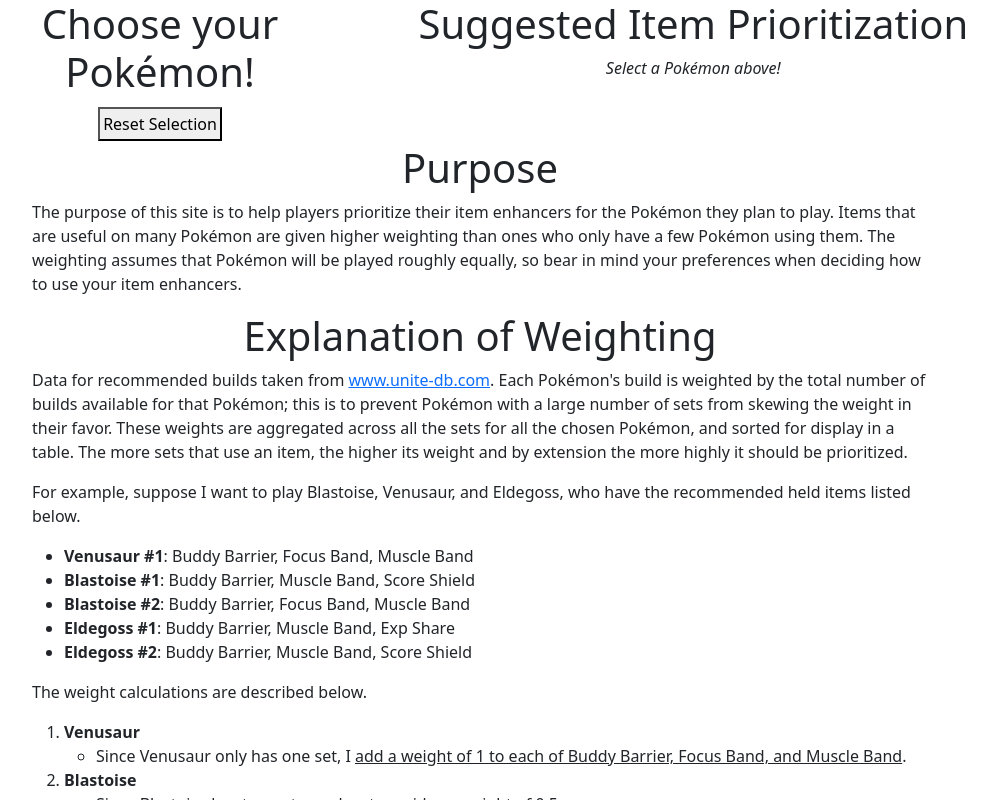
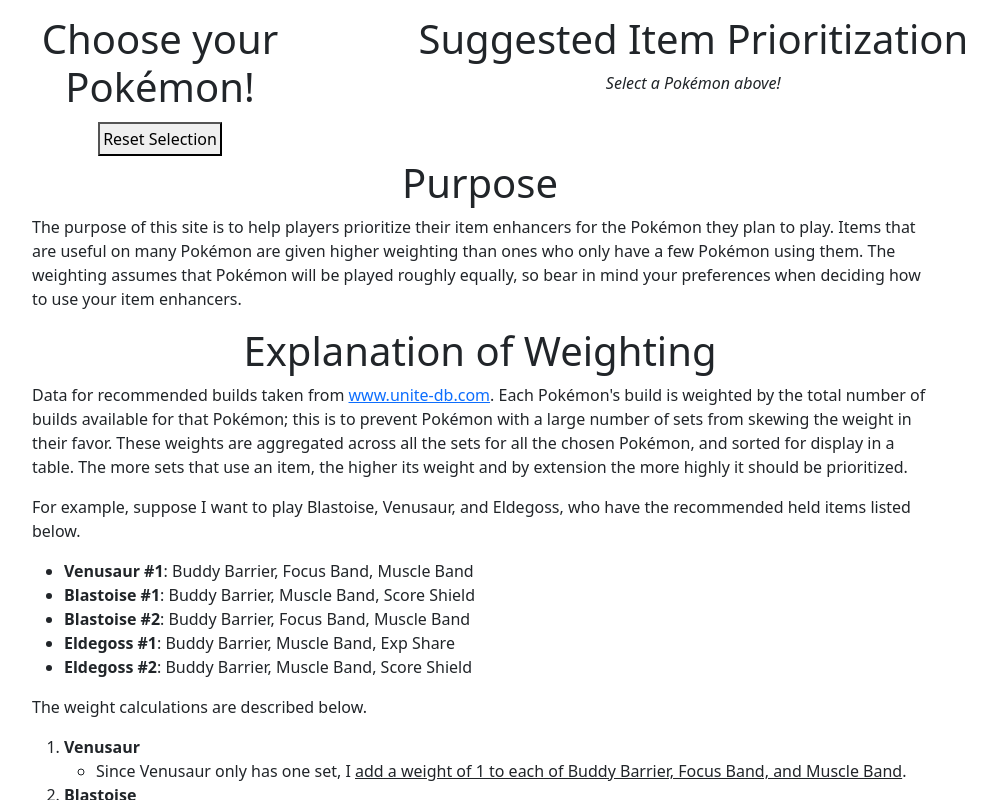
Before and after one commit to aturfah/unite-item-prioritization, a React (Create React App) app: page / in a window 1280 px wide. Shown: the top 800 px of the page, without its empty margins (160-1156 px from the left). Built offline with nearby package versions, Linux system fonts and the light colour scheme; no server answers.

Commit message:
spacing top

```diff
--- a/src/css/pageLayout.css
+++ b/src/css/pageLayout.css
@@ -67,6 +67,7 @@ div.weight-table {
 div.left-col {
     /* background-color: blue; */
     /* max-height: 500px; */
+    margin-top: 15px;
     position: relative;
     height: relative;
   }
@@ -74,6 +75,7 @@ div.left-col {
   div.right-col {
     /* background-color: red; */
     padding-bottom: 1%;
+    margin-top: 15px;
     /* max-height: 500px; */
     max-height: 750px;
     overflow-y: auto;
```
